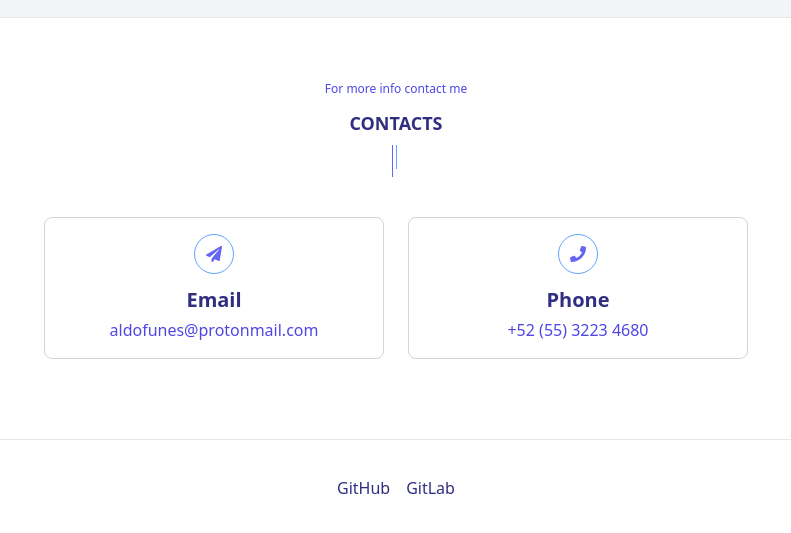
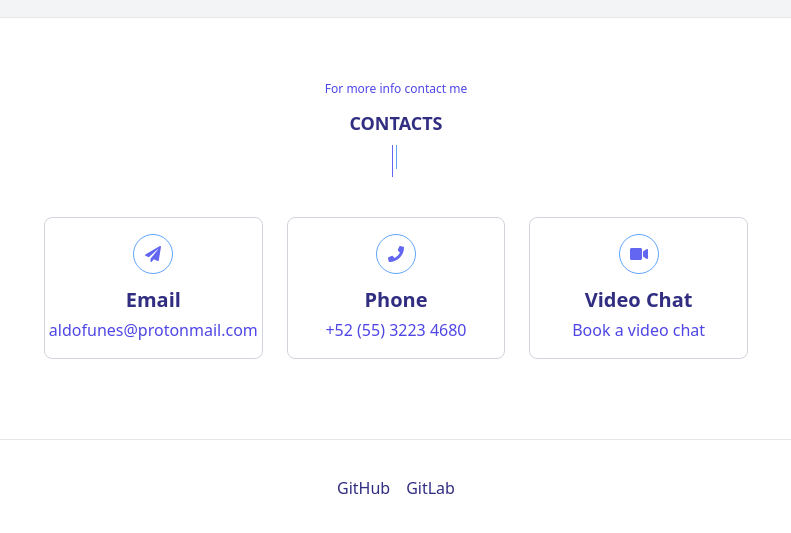
Before and after one commit to aldofunes/personal-website, a Gatsby site: page /contact in a window 1280 px wide. Shown: the part 87-620 px from the top of the page, without its empty margins (244-1035 px from the left). Built offline with nearby package versions, Linux system fonts and the light colour scheme; Gatsby itself is replaced by a stand-in of ours; a small style sheet from the web is missing.

Commit message:
add link to book video chat appointments

```diff
--- a/src/components/ContactInfo/index.tsx
+++ b/src/components/ContactInfo/index.tsx
@@ -58,7 +58,7 @@ const ConctactInfo: React.FC = () => {
         } = item.node;
 
         return (
-          <div className="w-full sm:w-1/2" key={id}>
+          <div className="w-full md:w-1/3" key={id}>
             <InfoBlock icon={icon} title={title} content={content} url={url} center />
           </div>
         );
--- a/src/components/ui/Icon/index.tsx
+++ b/src/components/ui/Icon/index.tsx
@@ -9,12 +9,13 @@ import {
   faPaperPlane,
   faProjectDiagram,
   faRobot,
-  faFlask
+  faFlask,
+  faVideo
 } from '@fortawesome/free-solid-svg-icons';
 import { FontAwesomeIcon, FontAwesomeIconProps } from '@fortawesome/react-fontawesome';
 
 /* add any additional icon to the library */
-library.add(fab, faLaptopCode, faRobot, faFlask, faProjectDiagram, faMapMarkerAlt, faPhone, faPaperPlane);
+library.add(fab, faLaptopCode, faRobot, faFlask, faProjectDiagram, faMapMarkerAlt, faPhone, faPaperPlane, faVideo);
 
 export type IconProps = FontAwesomeIconProps['icon'];
 
--- /dev/null
+++ b/src/data/contacts/03-appointments.md
@@ -0,0 +1,7 @@
+---
+category: 'contact'
+title: 'Video Chat'
+icon: 'video'
+content: 'Book a video chat'
+url: 'https://calendar.google.com/calendar/appointments/schedules/AcZssZ39rk_5jvB71_hTLHFYDwxjs0SXmwuWfNEorR1ZJvgql5QT17_ZpduGWRuDtRVC6mrDfvTbgYzs'
+---
```
